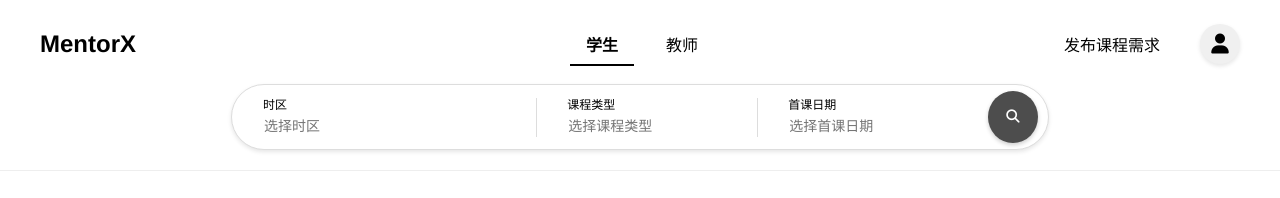
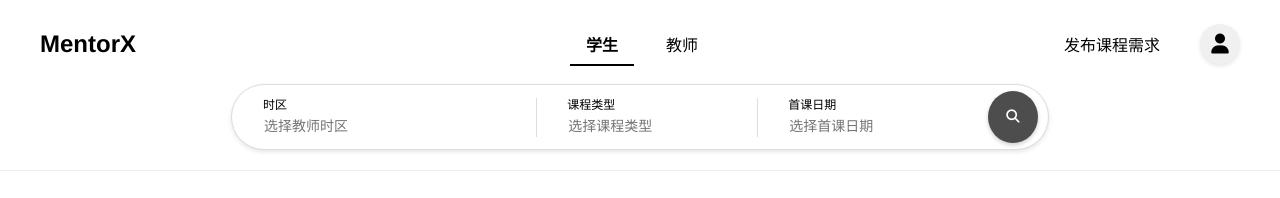
Before and after one commit to ZhiyuanMiao1/Project1, a React (Create React App) app in the folder my-app/: page /student in a window 1280 px wide. Shown: the top 198 px of the page. Built offline with nearby package versions, Linux system fonts and the light colour scheme.

Commit message:
学生和教师侧筛选时区改造

```diff
--- a/my-app/src/components/Navbar/StudentNavbar.js
+++ b/my-app/src/components/Navbar/StudentNavbar.js
@@ -108,7 +108,7 @@ function StudentNavbar() {
               <label>时区</label>
               <input
                 type="text"
-                placeholder="选择时区"
+                placeholder="选择教师时区"
                 value={selectedRegion}
                 readOnly
               />
--- a/my-app/src/components/Navbar/TeacherNavbar.js
+++ b/my-app/src/components/Navbar/TeacherNavbar.js
@@ -111,7 +111,7 @@ function TeacherNavbar() {
               <label>时区</label>
               <input
                 type="text"
-                placeholder="选择时区"
+                placeholder="选择学生时区"
                 value={selectedRegion}
                 readOnly
               />
```
